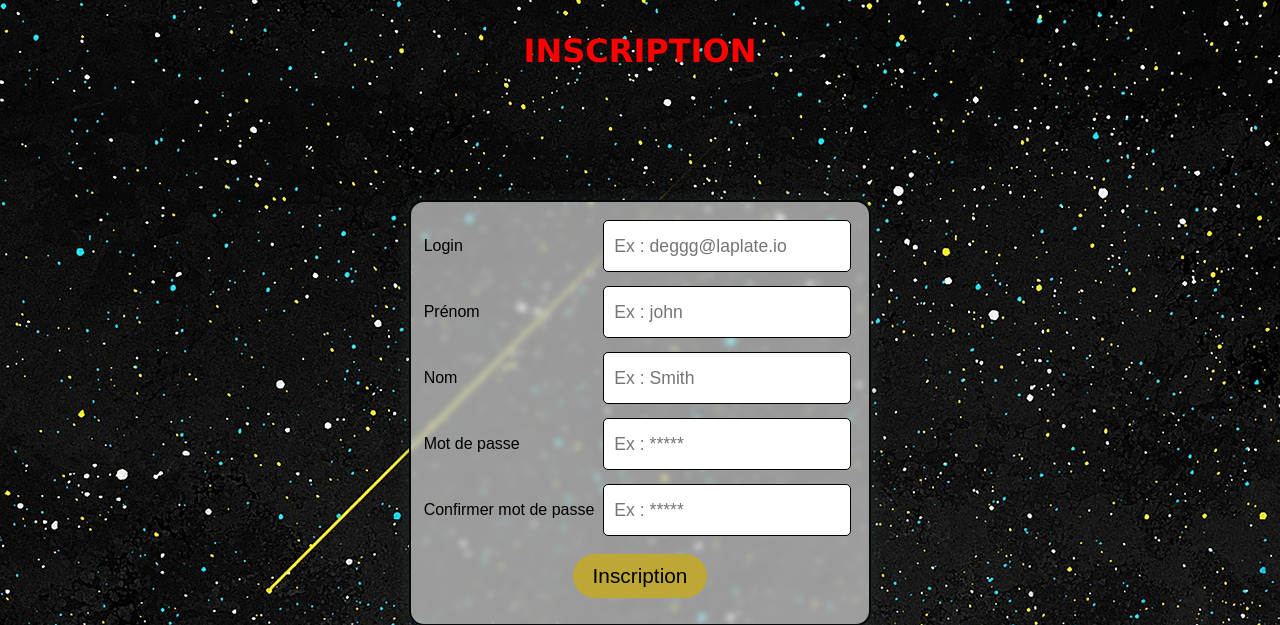
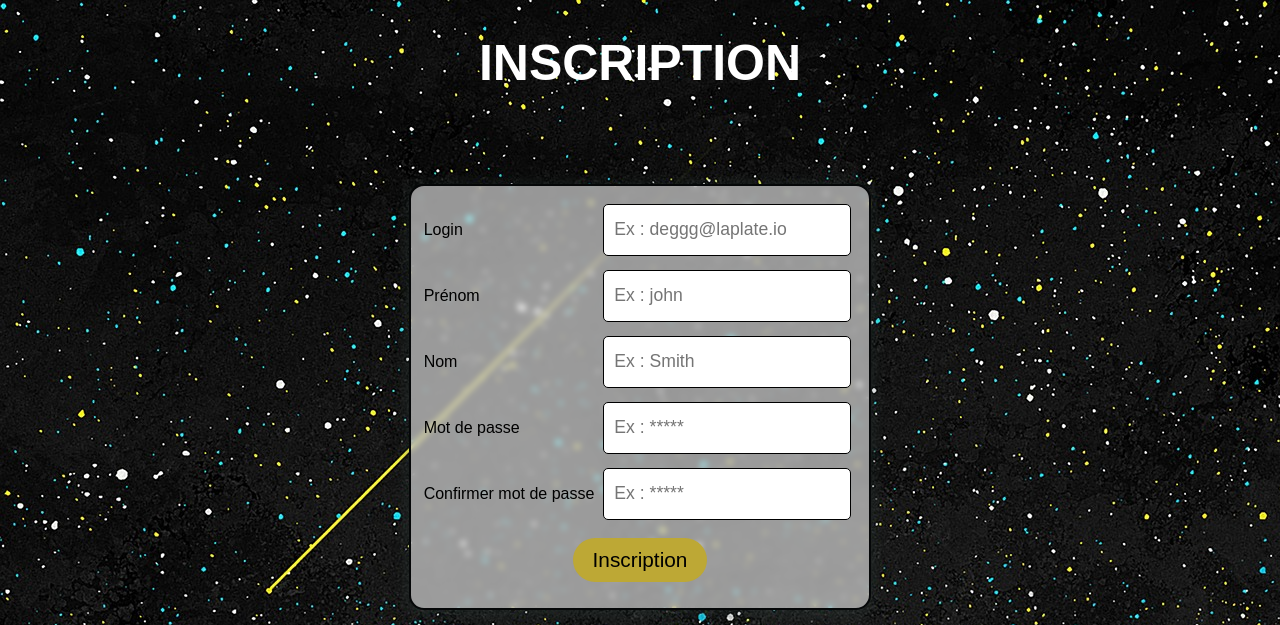
Before and after one commit to salim-ouari/module-connexion, a PHP site: page /inscription.php in a window 1280 px wide. Shown: the top 625 px of the page. Run offline with PHP 8.4, Linux system fonts and the light colour scheme.

Commit message:
modif inscription

```diff
--- a/inscription.php
+++ b/inscription.php
@@ -63,11 +63,9 @@ if (
 <body>
 
     <header>
+        <h1 id="ac"> INSCRIPTION</p>
+    </header>
 
-        <p class="head"> INSCRIPTION</p>
-
-    </header>
-    >
     <main>
         <div id="myid">
             <form class="form" action="inscription.php" method="post">
```
